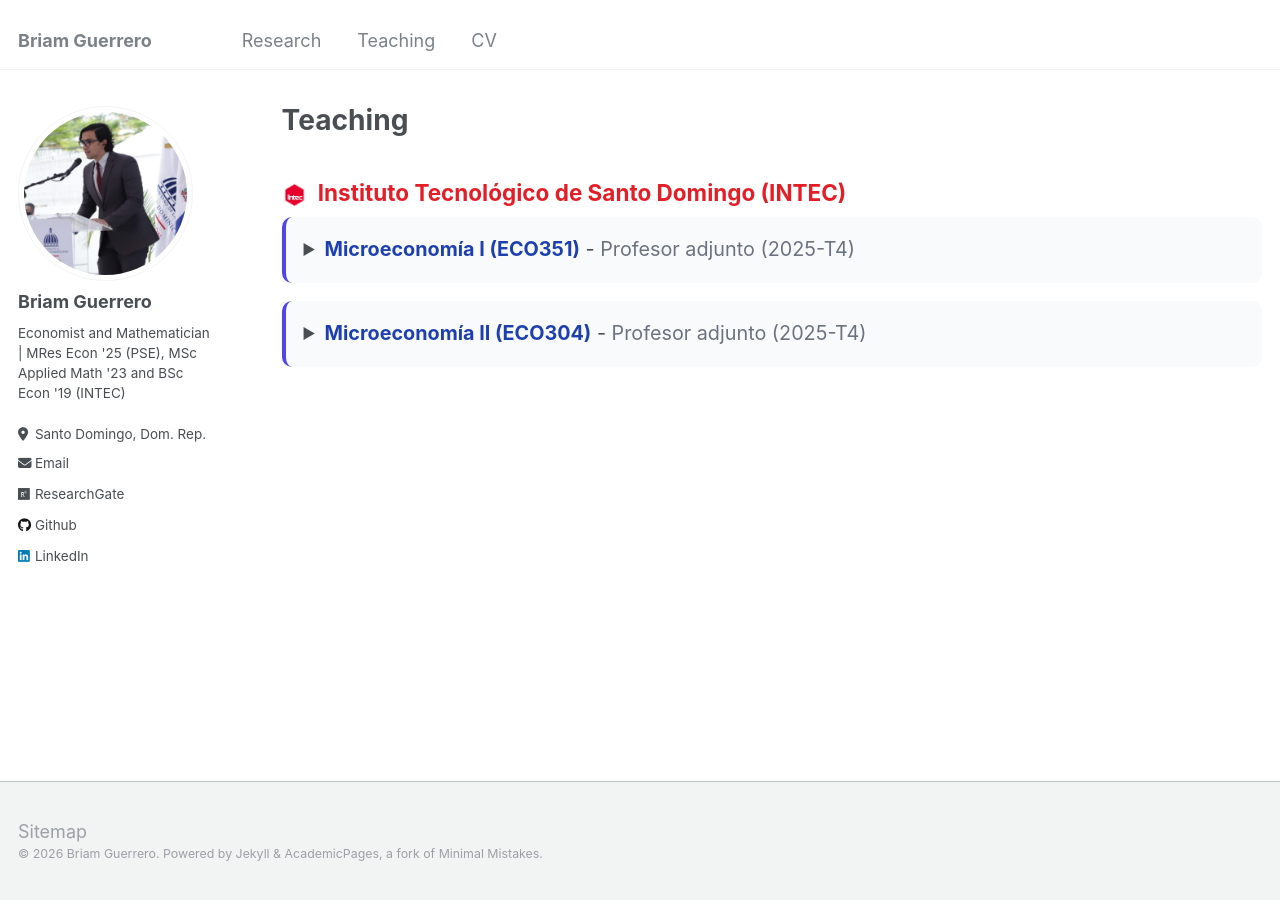
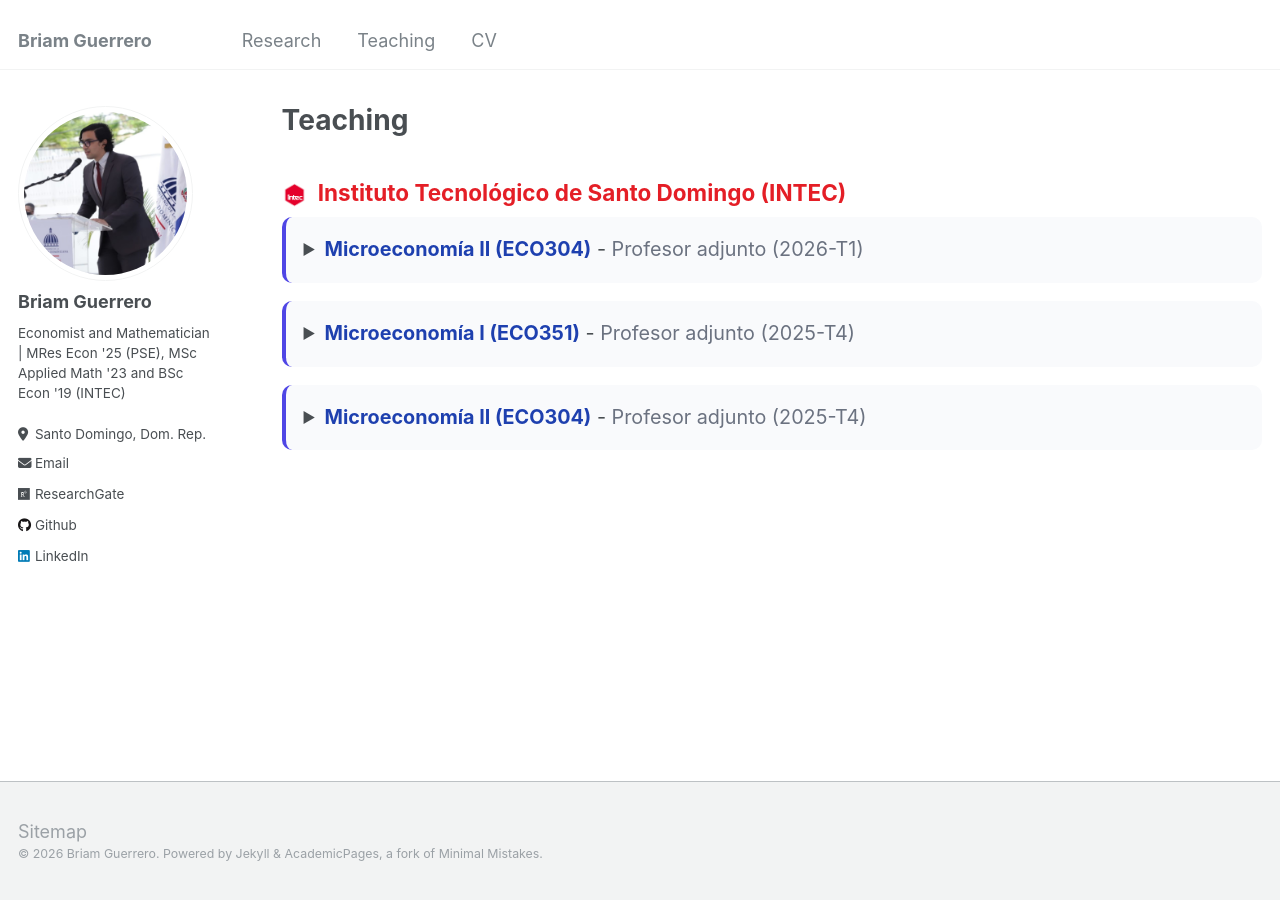
Before and after one commit to briamguerrerob/briamguerrerob.github.io, a Jekyll site: the page built from _pages/teaching.md, in a window 1280 px wide. Built offline with Jekyll 4.4.1, drawn with Linux system fonts in a browser that asks for light colours.

Commit message:
Add Microeconomía II course details to teaching page

```diff
--- a/_pages/teaching.md
+++ b/_pages/teaching.md
@@ -11,6 +11,37 @@ author_profile: true
   <img src="https://briamguerrerob.github.io//images/logo_intec.png" alt="INTEC logo" style="height:28px; width:auto; margin-bottom:-4px;">
   Instituto Tecnológico de Santo Domingo (INTEC)
 </h2>
+
+
+<!-- Micro II 2026t1 -->
+<div style="background-color:#f9fafc; border-left:4px solid #4f46e5; padding:1em; border-radius:10px; margin:0.6em 0 1em;">
+<details>
+  <summary style="font-size:1.1em;">
+    <strong style="color:#1e40af;">Microeconomía II (ECO304)</strong> - <span style="color:#6b7280;">Profesor adjunto (2026-T1)</span>
+  </summary>
+
+{{ "📄 [Programa y calendario](https://briamguerrerob.github.io/files/syllabus_micro2_2026t1.pdf)" | markdownify }}
+
+<details markdown="1">
+  <summary style="background:#e0f2fe; padding:0.45em 0.7em; border-radius:6px;">
+    U.0: Repaso de Microeconomía 1
+  </summary>
+
+- 🖥️ [Diapositivas de clase](https://briamguerrerob.github.io/files/review_micro1.pdf)
+
+</details>
+
+<div style="height:0.10em;"></div>
+
+</details>
+</div>
+
+
+
+
+
+
+
 
 
 <!-- Micro I -->
```
